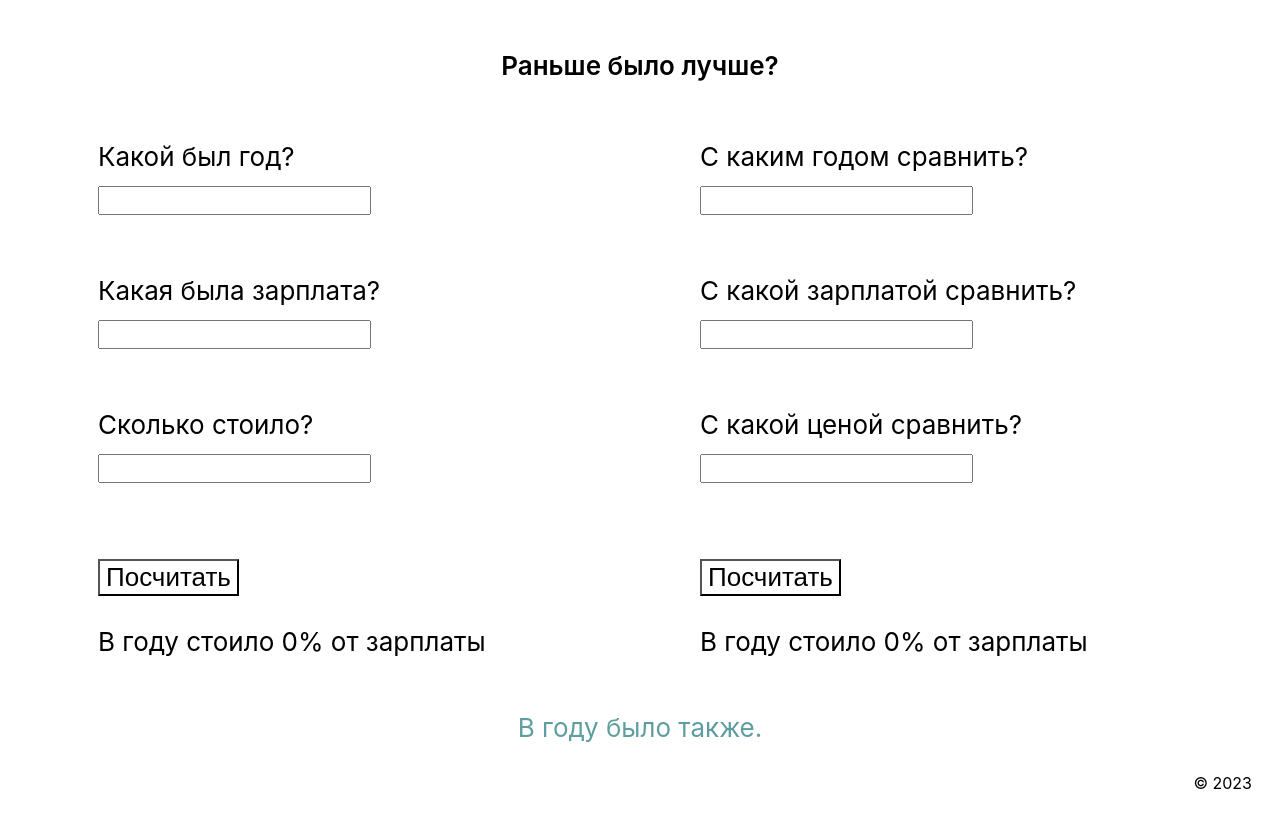
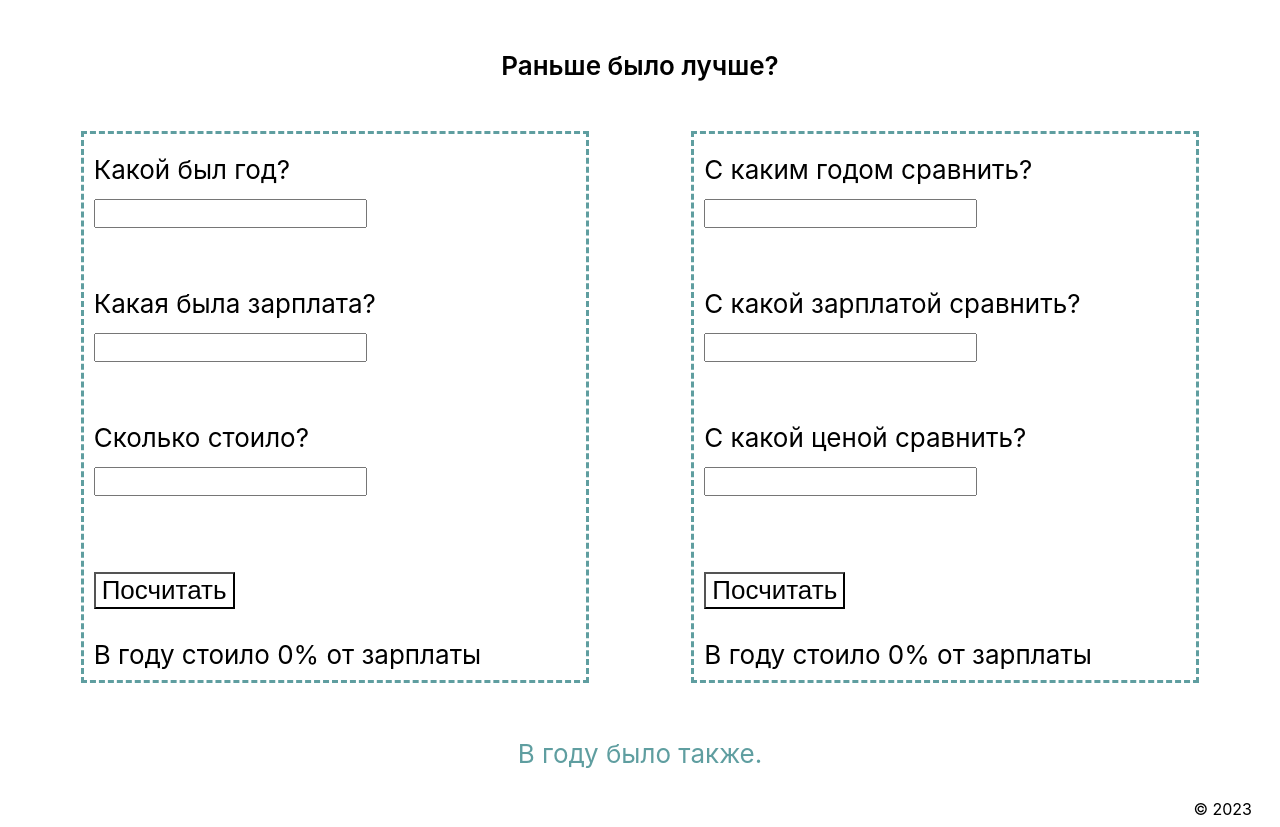
Before and after one commit to e-zotova/how-much-was-it, a React (Create React App) app: page / in a window 1280 px wide. Before the commit the page ends 801 px from the top, so only its background shows below. Built offline with nearby package versions, Linux system fonts and the light colour scheme.

Commit message:
style: add border to forms

```diff
--- a/src/blocks/calculator/__form/calculator__form.css
+++ b/src/blocks/calculator/__form/calculator__form.css
@@ -1,4 +1,6 @@
 .calculator__form {
   margin: 30px;
+  padding: 10px;
   min-width: 482px;
+  border: cadetblue dashed;
 }
```
